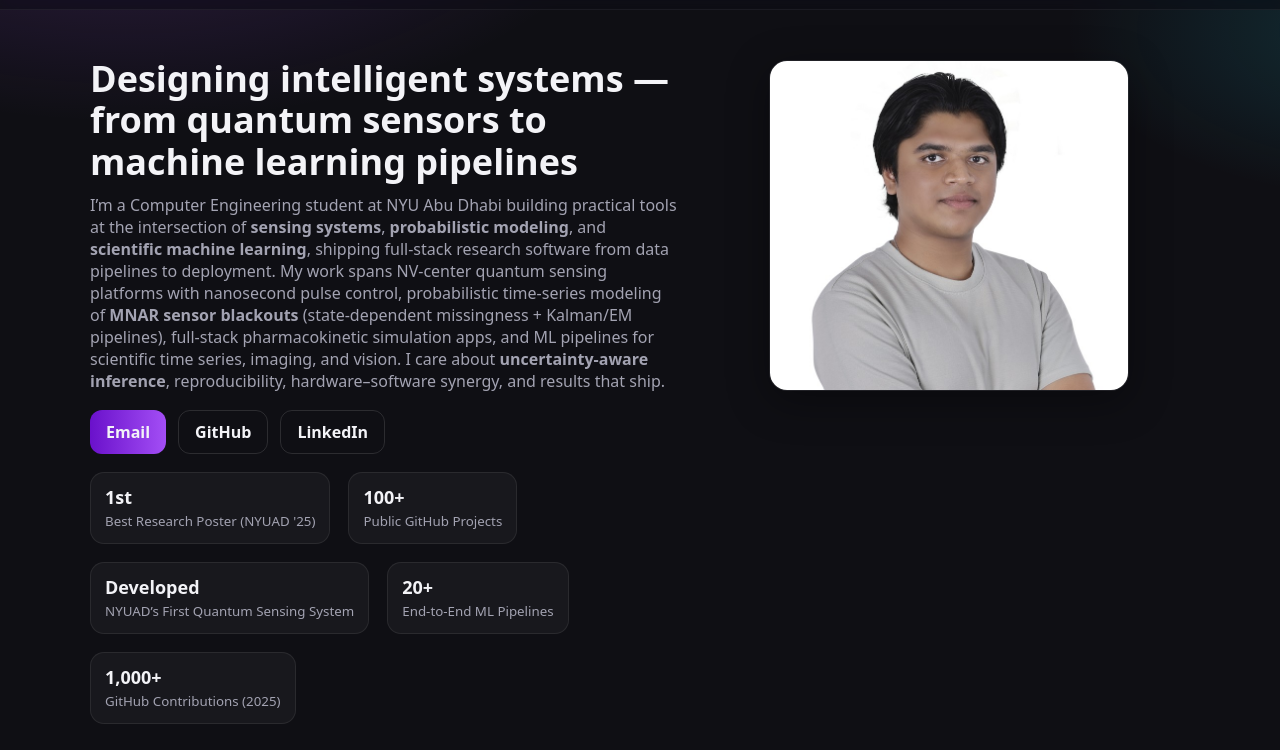
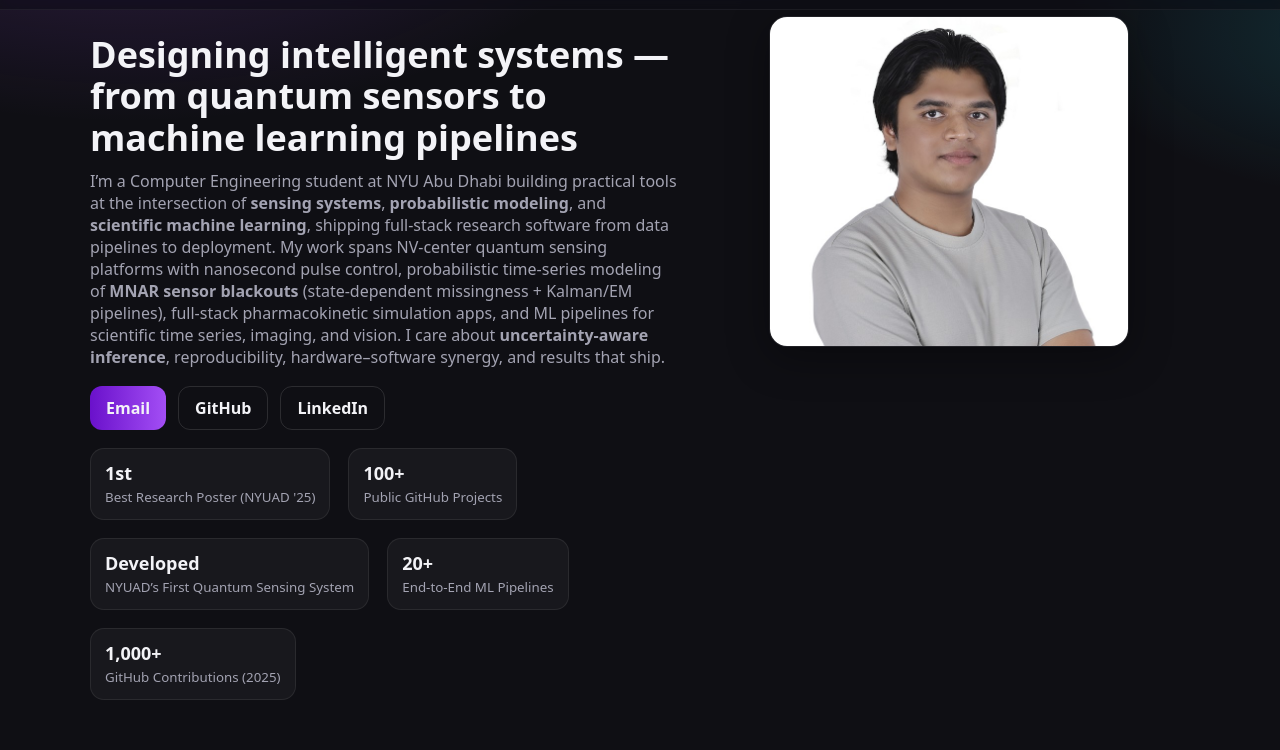
Before and after one commit to Aman-Sunesh/Aman-Sunesh.github.io, a plain HTML site: page index.html in a window 1280 px wide. Shown: the part 50-800 px from the top of the page. Drawn offline with nearby package versions, Linux system fonts and the light colour scheme.

Commit message:
Improve layout styles for hero and hero-media
Refactor hero and hero-media styles for better layout.

```diff
--- a/style.css
+++ b/style.css
@@ -84,7 +84,15 @@
 }
 .nav-links a:hover{background:rgba(255,255,255,.06)}
 .menu-toggle{display:none;background:transparent;border:0;color:var(--text);font-size:22px;line-height:1;padding:8px;border-radius:8px}
-.hero{display:grid;grid-template-columns:1.1fr .9fr;gap:28px;padding:48px 0 24px;align-items:start;position:relative;z-index:1}
+.hero{
+ display:grid;
+ grid-template-columns:1.1fr .9fr;
+ gap:28px;
+ padding:24px 0 24px;
+ align-items:start;
+ position:relative;
+ z-index:1;
+}
 .hero h1{margin:0 0 12px;font-size:36px;line-height:1.15}
 .hero p{margin:0 0 18px;color:var(--muted);font-size:16px}
 .cta{display:flex;gap:12px;margin:8px 0 18px}
@@ -95,7 +103,12 @@
 .stat{background:rgba(255,255,255,.04);border:1px solid rgba(255,255,255,.08);border-radius:14px;padding:12px 14px;min-width:110px}
 .stat span{display:block;font-size:18px;font-weight:700}
 .stat small{color:var(--muted)}
-.hero-media{display:flex;justify-content:center;align-self:start}
+.hero-media{
+ display:flex;
+ justify-content:center;
+ align-self:start;
+ margin-top:-20px;
+}
 @media (min-width:961px){
  .hero-media{ transform:none; }
 }
```
